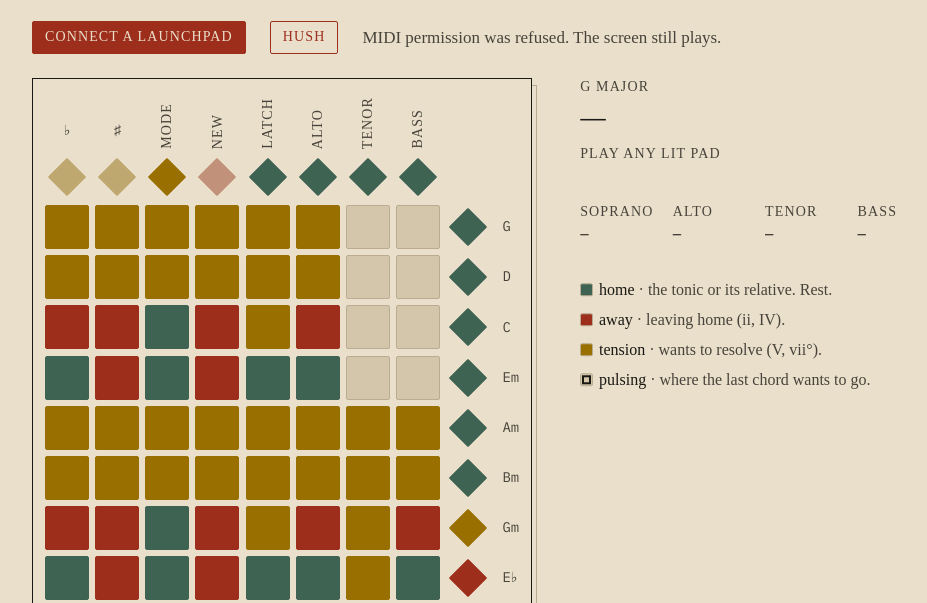
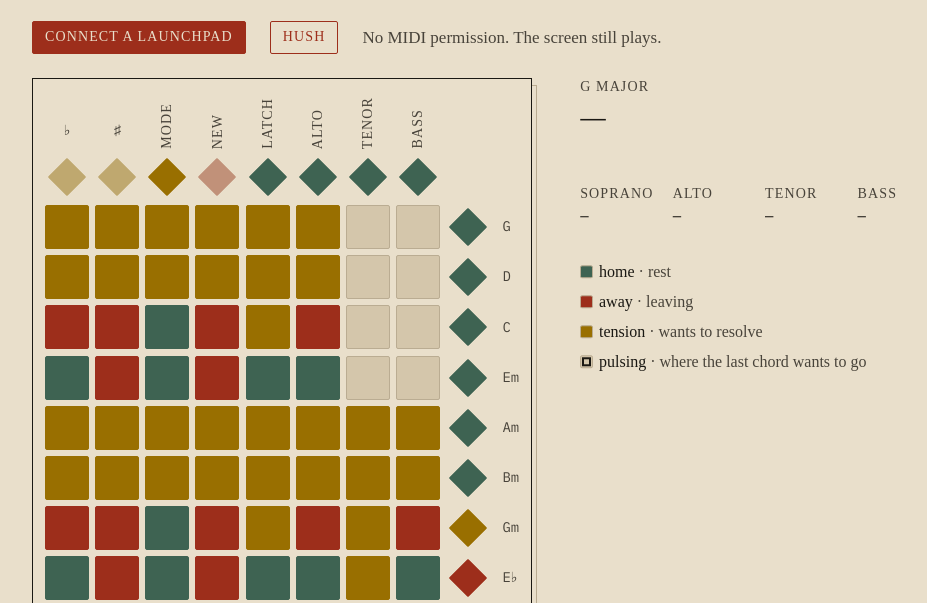
Before and after one commit to DashWieland/instrument-novation-launchpad, a website: page choir/index.html in a window 1280 px wide. Both pictures are taken after a click on the button "CONNECT A LAUNCHPAD". Shown: the part 153-756 px from the top of the page, without its empty margins (152-1079 px from the left). Drawn offline with Linux system fonts and the light colour scheme; a web font is replaced by a local one.

Commit message:
choir: cut the copy down
Status, legend, how-to, hints and caption trimmed to short lines.

Co-Authored-By: Claude Opus 5.5 <noreply@anthropic.com>

```diff
--- a/choir/index.html
+++ b/choir/index.html
@@ -4,7 +4,7 @@
 <meta charset="utf-8">
 <meta name="viewport" content="width=device-width, initial-scale=1">
 <title>choir</title>
-<meta name="description" content="Play a melody, on screen or on a Launchpad Mini; Bach's rules harmonize every note in four parts as you press it.">
+<meta name="description" content="Play a melody. A four-part choir harmonizes every note as you press it.">
 <link rel="preconnect" href="https://fonts.googleapis.com">
 <link rel="preconnect" href="https://fonts.gstatic.com" crossorigin>
 <link rel="stylesheet" href="https://fonts.googleapis.com/css2?family=Cinzel:wght@600&family=IBM+Plex+Mono&family=IM+Fell+English:ital@0;1&family=IM+Fell+English+SC&display=swap">
@@ -26,12 +26,10 @@
   <div id="choir" data-vis-mask=""></div>
 
   <p class="caption">
-    You sing the melody; a four-part choir answers every note the moment you press it.
-    Each chord comes from the <a href="https://github.com/DashWieland/choral-counterpoint">choral-counterpoint</a>
-    engine, the same Bach oracle and voice-leading rules as the
-    <a href="https://apophenia.blog/work/choral-hurdy-gurdy">Choral Hurdy-Gurdy</a>, and is played on its barrel organ.
-    Nothing is looked up ahead: the choir knows only what you have already sung.
-    <a href="https://github.com/DashWieland/instrument-novation-launchpad">Source</a>.
+    Each note gets its chord as you play it, from the voice-leading rules in
+    <a href="https://github.com/DashWieland/choral-counterpoint">choral-counterpoint</a>, the engine behind the
+    <a href="https://apophenia.blog/work/choral-hurdy-gurdy">Choral Hurdy-Gurdy</a>. Plays on screen, or on an
+    original Launchpad Mini in Chrome. <a href="https://github.com/DashWieland/instrument-novation-launchpad">Source</a>.
   </p>
 </main>
 <script type="module">
--- a/choir/mount.js
+++ b/choir/mount.js
@@ -56,7 +56,7 @@ const HTML = recording => `
   <div class="choir-bar">
     <button type="button" class="choir-btn choir-connect" data-part="connect">connect a Launchpad</button>
     <button type="button" class="choir-btn choir-hush" data-part="hush">hush</button>
-    <p class="choir-status" data-part="status" role="status">Press any lit pad to play. A Launchpad Mini (2013) works too, in Chrome or Edge.</p>
+    <p class="choir-status" data-part="status" role="status">Press any lit pad.</p>
   </div>
   <div class="choir-stage">
     <div class="choir-board"><div class="choir-grid" data-part="grid"></div></div>
@@ -71,21 +71,20 @@ const HTML = recording => `
       </dl>
       <p class="choir-history" data-part="history" aria-label="the chords so far"></p>
       <ul class="choir-legend">
-        <li><i data-fn="home"></i><span><b>home</b> · the tonic or its relative. Rest.</span></li>
-        <li><i data-fn="away"></i><span><b>away</b> · leaving home (ii, IV).</span></li>
-        <li><i data-fn="tension"></i><span><b>tension</b> · wants to resolve (V, vii°).</span></li>
-        <li><i data-fn="pulse"></i><span><b>pulsing</b> · where the last chord wants to go.</span></li>
+        <li><i data-fn="home"></i><span><b>home</b> · rest</span></li>
+        <li><i data-fn="away"></i><span><b>away</b> · leaving</span></li>
+        <li><i data-fn="tension"></i><span><b>tension</b> · wants to resolve</span></li>
+        <li><i data-fn="pulse"></i><span><b>pulsing</b> · where the last chord wants to go</span></li>
       </ul>
     </div>
   </div>
   <details class="choir-how">
     <summary>how to play</summary>
     <div class="choir-how-body">
-      <p><em>The keyboard.</em> The columns are do re mi fa sol la ti do in every key, so the left column is always home. The bottom half of the grid is one octave and the top half the octave above. In minor, the 6th and 7th rise when you climb to them and fall when you come down, as singers do.</p>
-      <p><em>Each key is a tension ladder</em>: four chords for the same note, the most settled at the bottom, the most tense at the top. Press lower to resolve, higher to build. After a chord that wants to go somewhere, the pads that take it there pulse.</p>
-      <p><em>The right column</em> takes the phrase to another key. Each is lit by how far it is from where you are: green a step away, amber further, red far; the key you're in pulses. Press one, then follow the lights: amber keys are the way in (the new key's dominant), then a green key lands on its tonic. Press the key you're in to end a phrase where you are; press a blinking one again to stay.</p>
-      <p><em>The top row</em> moves the home key down or up a fifth, switches major and minor, starts a new piece, and turns latch, alto, tenor and bass on or off. With latch on, each chord rings until your next note. Hush silences the choir. On a keyboard: N new piece, L latch, C end the phrase here.</p>
-      <p><em>The Launchpad.</em> An original Launchpad Mini (2013, red and green lights) plugged in before you press <em>connect</em> plays everything above, in Chrome or Edge. The screen and the Launchpad stay in step; play on either.</p>
+      <p>Columns run do to do. Bottom half low, top half high.</p>
+      <p>Each key's four pads are four chords for the same note, settled at the bottom, tense at the top.</p>
+      <p>The right column changes key. Green is close, red is far. Pick one, play amber, then green.</p>
+      <p>Top row: key down or up a fifth, major/minor, new piece, latch, alto, tenor, bass.</p>
     </div>
   </details>
   ${recording ? `
@@ -96,7 +95,7 @@ const HTML = recording => `
         <label>hear it on <select data-part="hear" disabled><option>play a note first</option></select></label>
         <label>also send to <select data-part="send" disabled><option value="">nothing</option></select></label>
       </div>
-      <p data-part="outnote">Send a copy to BlackHole 2ch and record its input in your DAW (in Ableton: Audio From Ext. In 1/2, Monitor Off). The rest of your computer keeps its own output.</p>
+      <p data-part="outnote">Send a copy to BlackHole 2ch, then record that input in your DAW.</p>
       <button type="button" class="choir-btn" data-part="names" hidden>show device names</button>
     </div>
   </details>` : ''}
@@ -298,11 +297,11 @@ export function mountChoir(container, { recording = false } = {}) {
 
   grid.on('status', ({ status }) => {
     $('status').textContent = {
-      connected: 'Launchpad connected. Play on it or on screen.',
-      searching: 'No Launchpad Mini found. Plug it in any time; the screen still plays.',
-      standby: 'Another page has the Launchpad. Click here to take it back.',
-      denied: 'MIDI permission was refused. The screen still plays.',
-      unsupported: 'This browser has no Web MIDI. The screen plays; for the Launchpad, use Chrome or Edge.',
+      connected: 'Launchpad connected.',
+      searching: 'No Launchpad found. The screen still plays.',
+      standby: 'Another tab has the Launchpad. Click here to take it back.',
+      denied: 'No MIDI permission. The screen still plays.',
+      unsupported: 'No Web MIDI in this browser. The screen still plays.',
     }[status] ?? '';
     root.dataset.midi = status;
   });
@@ -381,9 +380,9 @@ export function mountChoir(container, { recording = false } = {}) {
 
   function hintText(c) {
     if (!c || state.trip) return '';
-    if (DOMINANT.has(c.name)) return `${c.name} wants to go home: the pulsing pads resolve it.`;
-    if (c.name.includes('/')) return `${c.name} leans toward ${c.name.split('/')[1]}: the pulsing pads go there.`;
-    if (functionOf(c.name) === 'away') return 'Away from home: the pulsing pads build tension toward it.';
+    if (DOMINANT.has(c.name)) return `${c.name} wants home. The pulsing pads go there.`;
+    if (c.name.includes('/')) return `${c.name} leans toward ${c.name.split('/')[1]}. The pulsing pads go there.`;
+    if (functionOf(c.name) === 'away') return 'Away. The pulsing pads build tension.';
     return '';
   }
 
@@ -392,7 +391,7 @@ export function mountChoir(container, { recording = false } = {}) {
     $('key').textContent = keyLongName(cur) + (sameKey(cur, state.home) ? '' : ` · home ${keyLongName(state.home)}`);
     const c = state.chord, fn = c ? functionOf(c.name) : null;
     $('chord').textContent = c ? `${c.name.replace('o', '°')}${c.cadence ? ' 𝄐' : ''}` : '—';
-    $('fn').textContent = fn ?? 'play any lit pad';
+    $('fn').textContent = fn ?? '';
     $('fn').dataset.fn = fn ?? '';
     $('hint').textContent = hintText(c);
     for (const v of VOICES) $(`v-${v}`).textContent = c
@@ -409,8 +408,8 @@ export function mountChoir(container, { recording = false } = {}) {
     if (trip) {
       const to = keyLongName(trip.to), homeward = sameKey(trip.to, state.home) && sameKey(cur, trip.to);
       $('trip').textContent = phase(harm, trip.to) === 'arrive'
-        ? `Now a green pad lands ${homeward ? 'home' : `in ${to}`}.`
-        : `On the way to ${to}: an amber pad brings its dominant, then a green one lands.`;
+        ? `A green pad lands ${homeward ? 'home' : `in ${to}`}.`
+        : `Heading to ${to}. Amber first, then green.`;
     }
     // screen readers: each pad says its note and chord
     for (let y = 0; y < 8; y++) for (let x = 0; x < 8; x++) {
```
